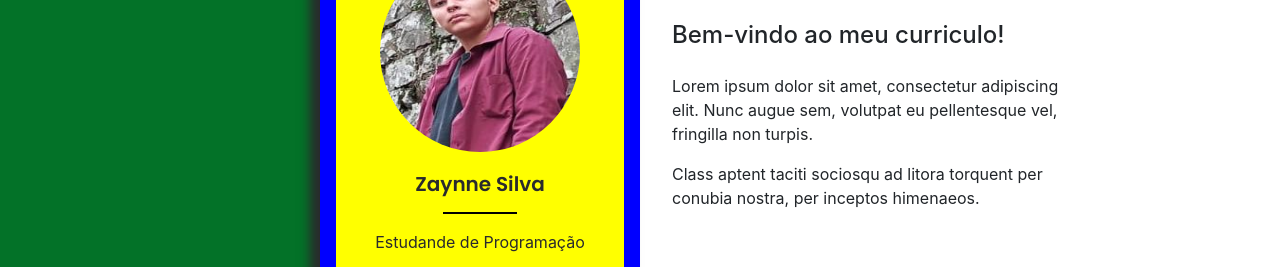
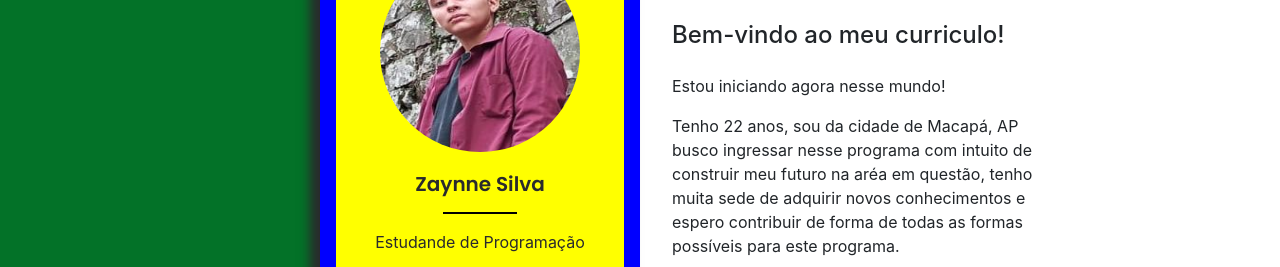
Before and after one commit to ZaySilva2410/codai, a plain HTML site: page index.html in a window 1280 px wide. Shown: the part 178-445 px from the top of the page. Drawn offline with Linux system fonts and the light colour scheme.

Commit message:
alterei meus paragrafos

```diff
--- a/index.html
+++ b/index.html
@@ -27,9 +27,10 @@
                         <p class="text-center" id="cargo-no-html"></p>
 
                         <div class="botoes-card">
-                           <button onclick="clickNoSobre()" class="btn-mr-2" id="sobre"> Sobre </button>
+                            <button onclick="clickNoSobre()" class="btn-mr-2" id="sobre"> Sobre </button>
 
-                           <button onclick="clickNoProjetos()" class="btn-ml-2 btn-card" id="projetos">Projetos</button>
+                            <button onclick="clickNoProjetos()" class="btn-ml-2 btn-card"
+                                id="projetos">Projetos</button>
                         </div>
                         <div class="icons-redes-sociais">
                             <div class="links-redes-sociais mt-2">
@@ -55,12 +56,12 @@
                     <h1 class="title-text">Olá</h1>
                     <h4 class="title-subtitle">Bem-vindo ao meu curriculo!</h4>
                     <p>
-                        Lorem ipsum dolor sit amet, consectetur adipiscing elit. Nunc augue sem, volutpat eu pellentesque
-                        vel, fringilla non turpis.
+                        Estou iniciando agora nesse mundo!
                     </p>
-                     <p>
-                        Class aptent taciti sociosqu ad litora torquent per conubia nostra, per
-                        inceptos himenaeos.
+                    <p>
+                        Tenho 22 anos, sou da cidade de Macapá, AP busco ingressar nesse programa com intuito de
+                        construir meu futuro na aréa em questão, tenho muita sede de adquirir novos conhecimentos e
+                        espero contribuir de forma de todas as formas possíveis para este programa.
                     </p>
                 </div>
 
@@ -68,7 +69,8 @@
                     <h1 class="title-text">Meus Projetos</h1>
                     <h4 class="title-subtitle">Alguns Projetos em que trabalhei.</h4>
                     <p>
-                        <a target="_blank" href="https//www.growdev.com.br">Site da Growdev - Este site foi desenvolvido em ReactJS.</a>
+                        <a target="_blank" href="https//www.growdev.com.br">Site da Growdev - Este site foi desenvolvido
+                            em ReactJS.</a>
                     </p>
 
                 </div>
```
